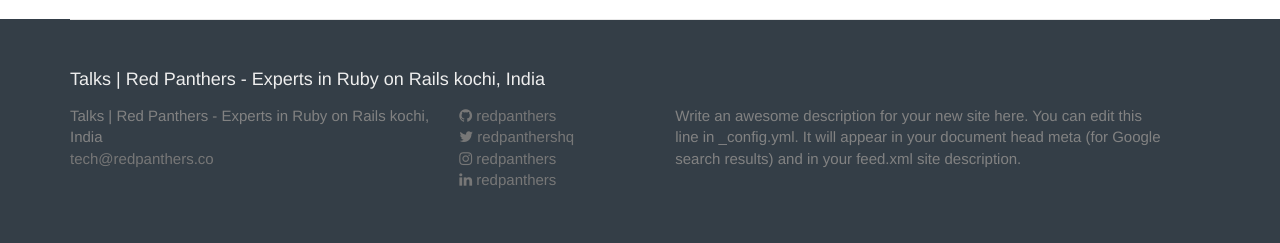
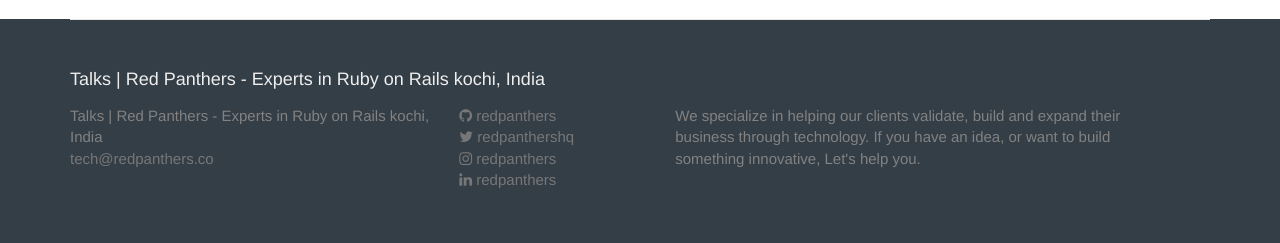
Before and after one commit to redpanthers/slides, a Jekyll site: the page built from index.html, in a window 1280 px wide. Shown: the part 1817-2060 px from the top of the page. Built offline with Jekyll 4.4.1, drawn with Linux system fonts in a browser that asks for light colours; nearby versions of some CDN libraries.

Commit message:
Update site description in config file

```diff
--- a/_config.yml
+++ b/_config.yml
@@ -1,10 +1,10 @@
 # Site settings
 title: Talks | Red Panthers - Experts in Ruby on Rails kochi, India
 email: tech@redpanthers.co
-description: > # this means to ignore newlines until "baseurl:"
-  Write an awesome description for your new site here. You can edit this
-  line in _config.yml. It will appear in your document head meta (for
-  Google search results) and in your feed.xml site description.
+description: "We specialize in helping our clients validate, build and expand their business through technology.
+If you have an idea, or want to build something innovative, Let's help you.
+"
+
 baseurl: "/slides" # the subpath of your site, e.g. /blog/
 url: "http://slides.redpanthers.co" # the base hostname & protocol for your site
 twitter_username: redpanthershq
```
